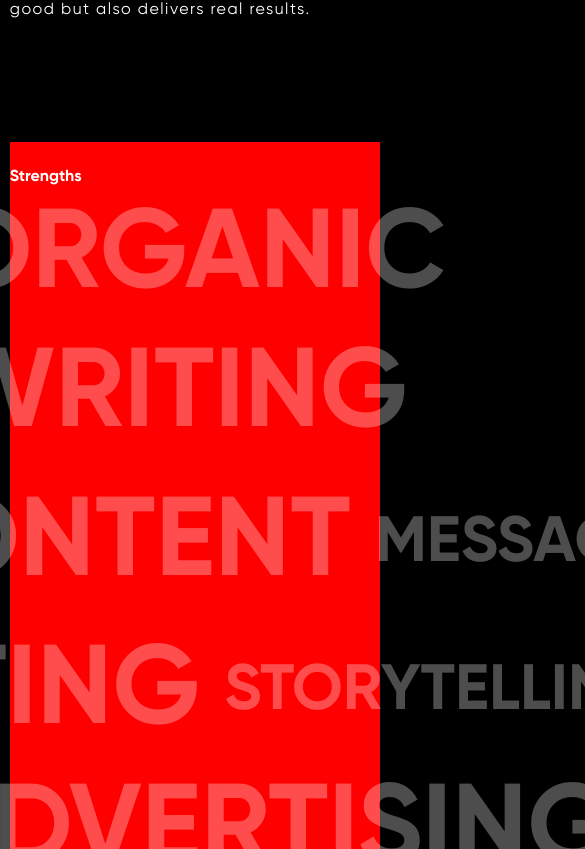
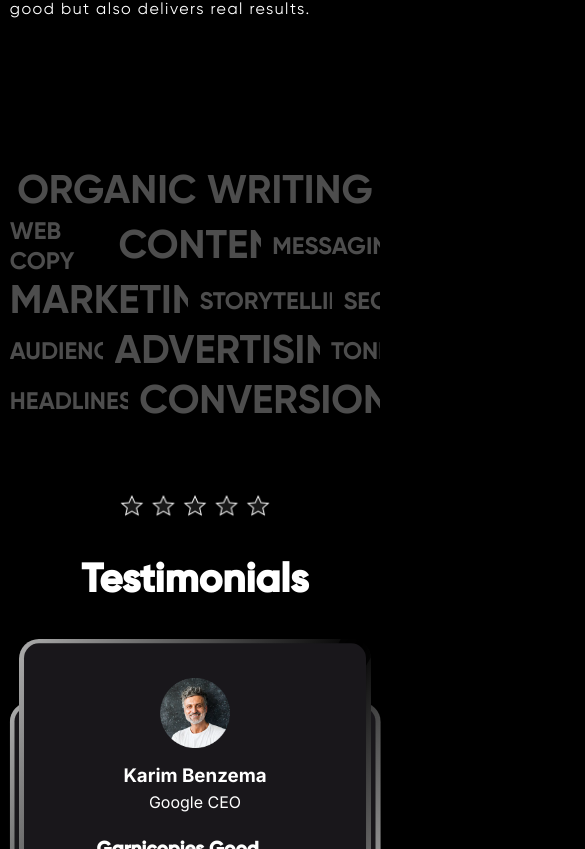
Before and after one commit to OlaoreFouad/garnicopies-frontend, a Next.js app in the folder garnicopes/: page /about in a window 390 px wide. Shown: the part 1755-2604 px from the top of the page, 585 px wide, since content can reach past the window. Built offline with nearby package versions, Linux system fonts and the light colour scheme.

Commit message:
feat: working on the respoonsiveness section of the strengths

```diff
--- a/garnicopes/app/about/Strengths.tsx
+++ b/garnicopes/app/about/Strengths.tsx
@@ -4,28 +4,27 @@ function Strengths() {
   return (
     //STYLING in the landing scss, this is the section that displays the other section
     <section className="strength">
-      Strengths
       <div className="strength__descriptions">
-        <p className="bold">ORGANIC WRITING</p>
+        <p className="bold one">ORGANIC WRITING</p>
       </div>
       <div className="strength__descriptions">
         <p>WEB COPY</p>
-        <p className="bold">content</p>
+        <p className="bold two">content</p>
         <p>messaging</p>
       </div>
       <div className="strength__descriptions">
-        <p className="bold">Marketing</p>
+        <p className="bold three">Marketing</p>
         <p>storytelling</p>
         <p>seo</p>
       </div>
       <div className="strength__descriptions">
         <p>audience</p>
-        <p className="bold">advertising</p>
+        <p className="bold four">advertising</p>
         <p>tone</p>
       </div>
       <div className="strength__descriptions">
         <p>headlines</p>
-        <p className="bold">conversion</p>
+        <p className="bold five">conversion</p>
       </div>
     </section>
   );
--- a/garnicopes/app/landing_page/_landing.scss
+++ b/garnicopes/app/landing_page/_landing.scss
@@ -656,24 +656,113 @@
 }
 
 .strength {
-  background: red;
-  margin: 10vh auto;
+  margin: 15vh auto;
   padding: 3vh 0pc;
   font-family: gilroyBold;
+
+  @media screen and (max-width: 550px) {
+    margin: 0px;
+    margin-bottom: 5vh;
+  }
   &__descriptions {
     display: flex;
     align-items: center;
     justify-content: center;
     gap: 1.5em;
+    @media screen and (max-width: 550px) {
+      gap: 0.7em;
+    }
     color: #ffffff4d;
     p {
       margin: auto 0px;
       font-size: 4em;
+      @media screen and (max-width: 1320px) {
+        font-size: 3em;
+      }
+      @media screen and (max-width: 972px) {
+        font-size: 2.5em;
+      }
+      @media screen and (max-width: 880px) {
+        font-size: 2em;
+      }
+      @media screen and (max-width: 730px) {
+        font-size: 1.5em;
+      }
+      @media screen and (max-width: 550px) {
+        font-size: 1.5em;
+      }
+      @media screen and (max-width: 320px) {
+        font-size: 0.8em;
+      }
+
       text-transform: uppercase;
-      &.bold{
+      overflow: hidden;
+      position: relative;
+      &.bold {
         font-size: 7em;
+
+        @media screen and (max-width: 1320px) {
+          font-size: 6em;
+        }
+        @media screen and (max-width: 1046px) {
+          font-size: 5em;
+        }
+        @media screen and (max-width: 880px) {
+          font-size: 4em;
+        }
+        @media screen and (max-width: 730px) {
+          font-size: 3.5em;
+        }
+        @media screen and (max-width: 600px) {
+          font-size: 3em;
+        }
+        @media screen and (max-width: 550px) {
+          font-size: 2.5em;
+        }
+        @media screen and (max-width: 320px) {
+          font-size: em;
+        }
+
+        // &.one{
+        //   animation: glowUp 1.5s 1s infinite;
+        // }
+        // &.two{
+        //   animation: glowUp 1.5s 5s infinite;
+        // }
+        // &.three{
+        //   animation: glowUp 1.5s 10s infinite;
+        // }
+        // &.four{
+        //   animation: glowUp 1.5s 15s infinite;
+        // }
+        // @for $i from 1 through 4 {
+        //   &:nth-child(#{$i})::after {
+        //     background-image: url("/services_bg_#{$i}.png"),
+        //       linear-gradient(90deg, #19171b, #19171b);
+        //   }
+        // }
+
+        @keyframes glowUp {
+          0% {
+            color: #ffffff4d;
+          }
+          50% {
+            color: $green;
+            text-shadow: 0px 20px 20px rgba(31, 194, 77, 0.5);
+          }
+          100% {
+            color: #ffffff4d;
+          }
+        }
       }
       // display: inline;
     }
   }
 }
+
+.bold {
+  // &:nth-child(1) {
+  //   animation: glowUp 1.7s infinite;
+  //   // text-shadow: 0px 2px 20px rgba($color: $green, $alpha: .5);
+  // }
+}
--- a/garnicopes/app/styles/styles.css
+++ b/garnicopes/app/styles/styles.css
@@ -883,10 +883,15 @@ footer ul li a:hover {
 }
 
 .strength {
-  background: red;
-  margin: 10vh auto;
+  margin: 15vh auto;
   padding: 3vh 0pc;
   font-family: gilroyBold;
+}
+@media screen and (max-width: 550px) {
+  .strength {
+    margin: 0px;
+    margin-bottom: 5vh;
+  }
 }
 .strength__descriptions {
   display: flex;
@@ -895,13 +900,97 @@ footer ul li a:hover {
   gap: 1.5em;
   color: rgba(255, 255, 255, 0.3019607843);
 }
+@media screen and (max-width: 550px) {
+  .strength__descriptions {
+    gap: 0.7em;
+  }
+}
 .strength__descriptions p {
   margin: auto 0px;
   font-size: 4em;
   text-transform: uppercase;
+  overflow: hidden;
+  position: relative;
+}
+@media screen and (max-width: 1320px) {
+  .strength__descriptions p {
+    font-size: 3em;
+  }
+}
+@media screen and (max-width: 972px) {
+  .strength__descriptions p {
+    font-size: 2.5em;
+  }
+}
+@media screen and (max-width: 880px) {
+  .strength__descriptions p {
+    font-size: 2em;
+  }
+}
+@media screen and (max-width: 730px) {
+  .strength__descriptions p {
+    font-size: 1.5em;
+  }
+}
+@media screen and (max-width: 550px) {
+  .strength__descriptions p {
+    font-size: 1.5em;
+  }
+}
+@media screen and (max-width: 320px) {
+  .strength__descriptions p {
+    font-size: 0.8em;
+  }
 }
 .strength__descriptions p.bold {
   font-size: 7em;
+}
+@media screen and (max-width: 1320px) {
+  .strength__descriptions p.bold {
+    font-size: 6em;
+  }
+}
+@media screen and (max-width: 1046px) {
+  .strength__descriptions p.bold {
+    font-size: 5em;
+  }
+}
+@media screen and (max-width: 880px) {
+  .strength__descriptions p.bold {
+    font-size: 4em;
+  }
+}
+@media screen and (max-width: 730px) {
+  .strength__descriptions p.bold {
+    font-size: 3.5em;
+  }
+}
+@media screen and (max-width: 600px) {
+  .strength__descriptions p.bold {
+    font-size: 3em;
+  }
+}
+@media screen and (max-width: 550px) {
+  .strength__descriptions p.bold {
+    font-size: 2.5em;
+  }
+}
+@media screen and (max-width: 320px) {
+  .strength__descriptions p.bold {
+    font-size: em;
+  }
+}
+@keyframes glowUp {
+  0% {
+    color: rgba(255, 255, 255, 0.3019607843);
+  }
+  50% {
+    color: #1fc24d;
+    text-shadow: 0px 20px 20px rgba(31, 194, 77, 0.5);
+  }
+  100% {
+    color: rgba(255, 255, 255, 0.3019607843);
+  }
 }
 
 @font-face {
```
Also changed, not shown: 1 other file (tests, documents, lock files or other folders).
